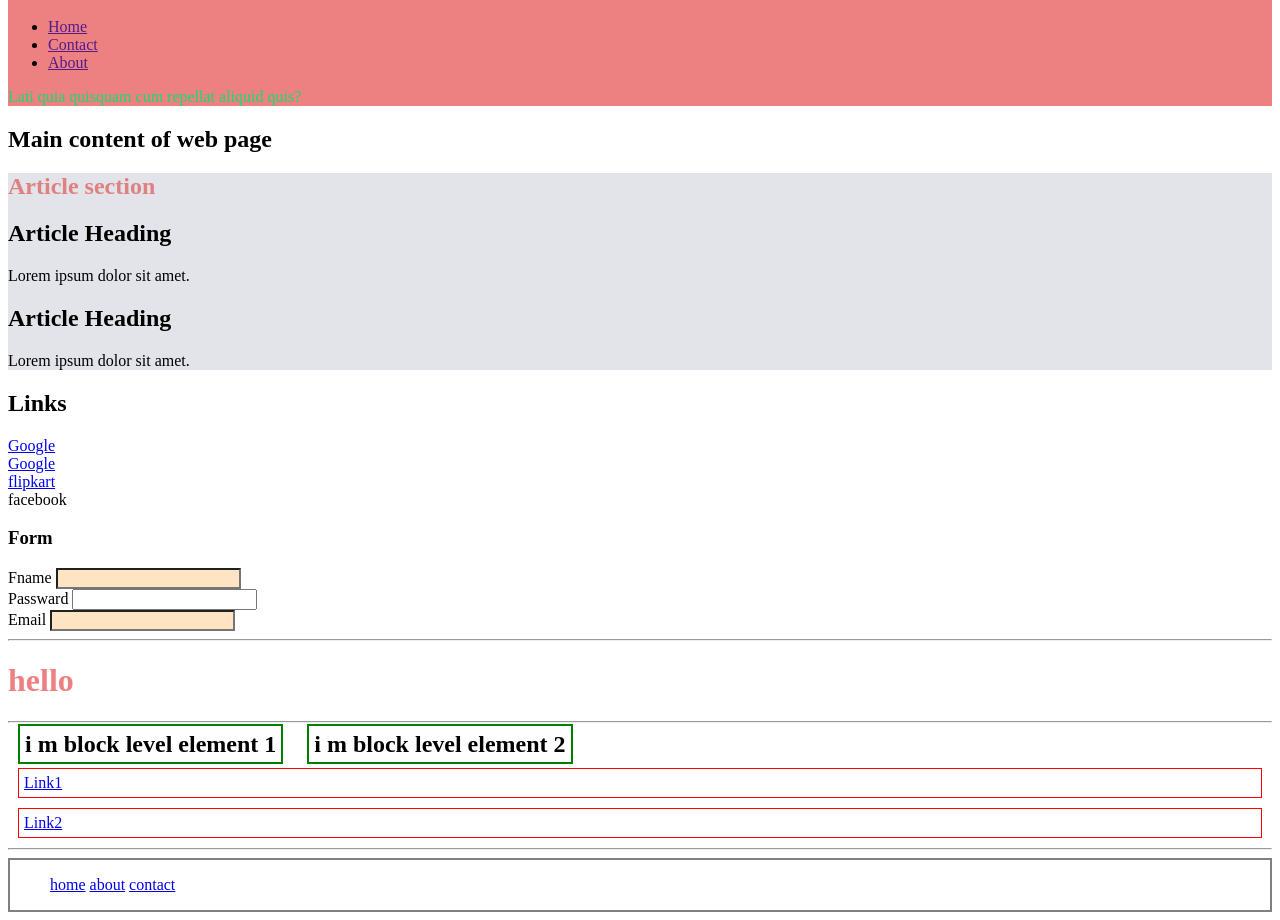
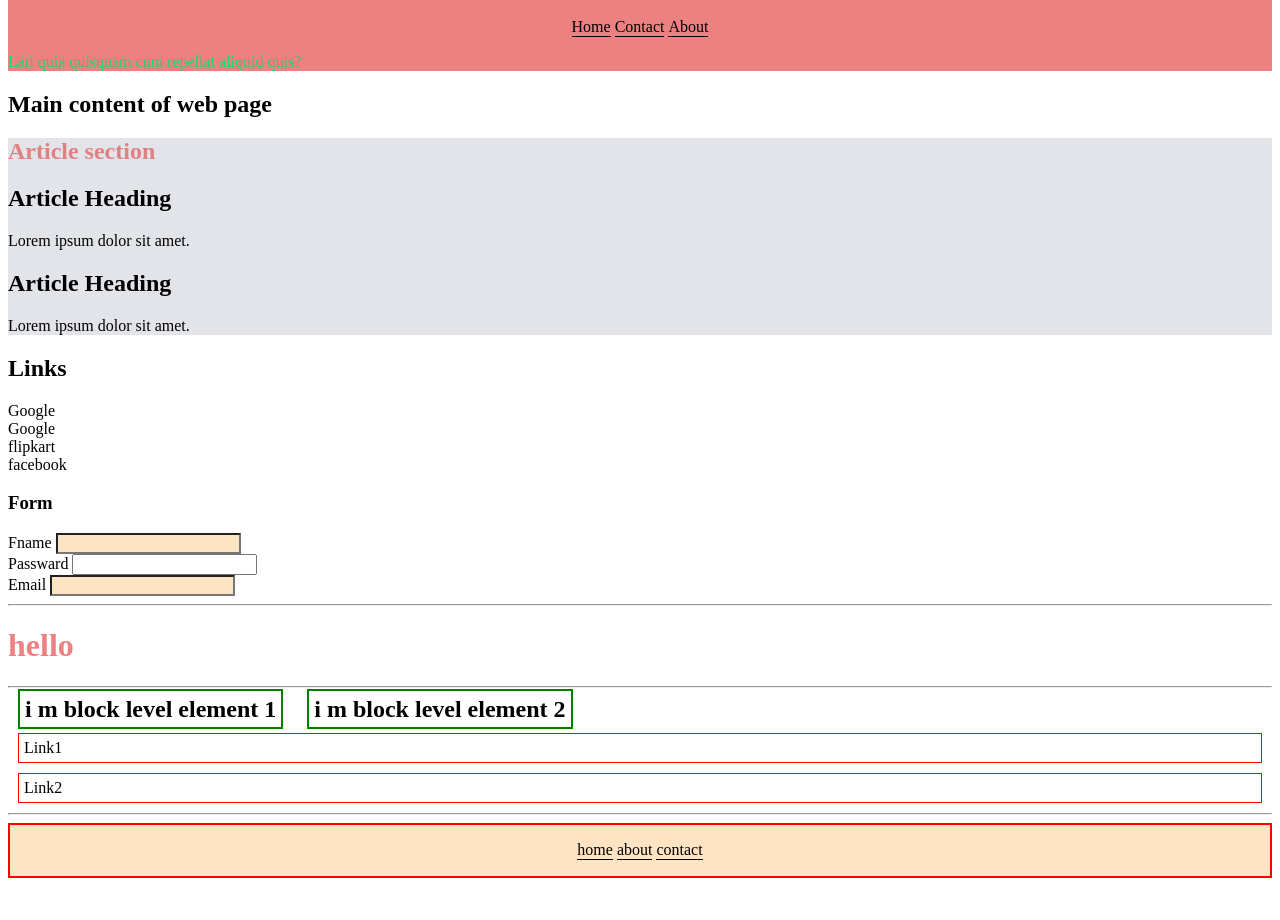
Before and after one commit to saveenjangra/Css-Revision, a plain HTML site: page index.html in a window 1280 px wide. Shown: the part 164-1084 px from the top of the page. After the commit the page ends 1050 px from the top, so only its background shows below. Drawn offline with Linux system fonts and the light colour scheme.

Commit message:
sixth commit

```diff
--- a/index.html
+++ b/index.html
@@ -62,13 +62,13 @@ all anchor,img,span are inline element-->
     <a  class="link" href="link2">Link2</a>
 
     <hr>
-    <div class="ul">
-        <ul class="ui">
+    <nav >
+        <ul >
             <li ><a href="home">home</a></li>
             <li><a href="home">about</a></li>
             <li><a href="home">contact</a></li>
         </ul>
-    </div>
+    </nav>
 
 
 
--- a/style.css
+++ b/style.css
@@ -76,12 +76,24 @@ input[type ^="t"]{
     padding: 5px;
     display: block;
 }
-.ul{
-    border: 2px solid gray;
+nav{
+   border: 2px solid red;
+   background-color: bisque;
+}
+ul{
+
+   list-style: none;
+   text-align: center;
+   padding-left: 0px;
+}
+li{
+
+   display:inline-block;
+   margin-left: 15px 10px;
+   border-bottom:1px solid black;
 
 }
-.ui>li{
-    display: inline;
-    align-items: 50px auto;
-
+a{
+    color: black;
+    text-decoration: none;
 }
```
